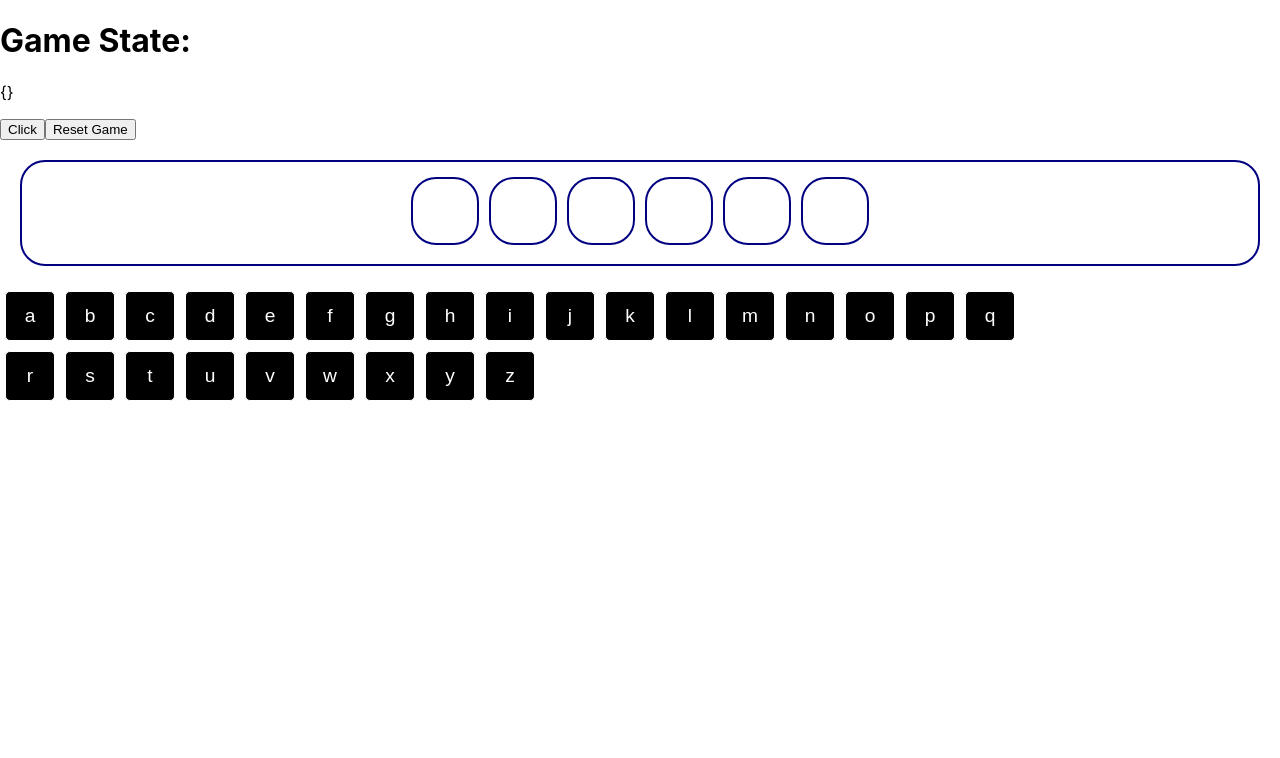
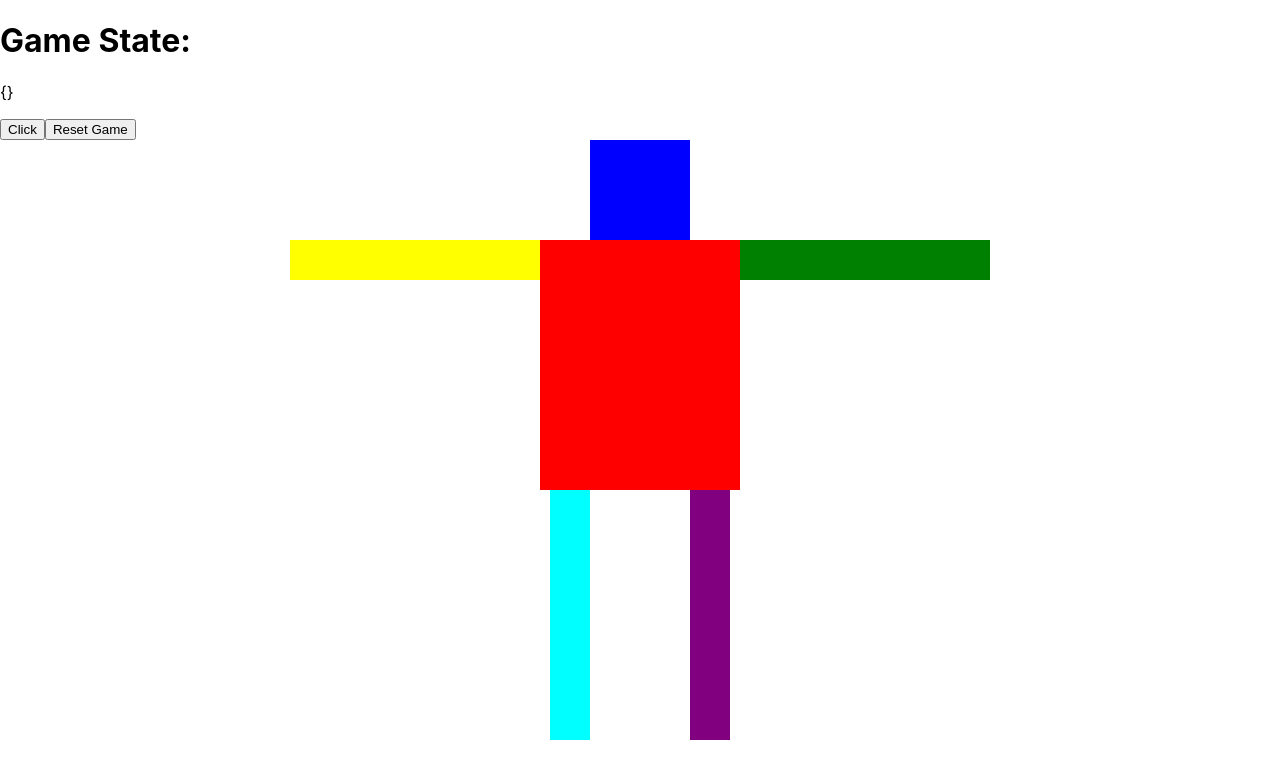
Before and after one commit to astrangethao/frankenman, a React (Create React App) app: page / in a window 1280 px wide. Shown: the top 758 px of the page. Built offline with nearby package versions, Linux system fonts and the light colour scheme; no server answers; the HTML template or start-up script is replaced by a standard one.

Commit message:
corpse is rendering

```diff
--- a/src/components/AlphaButton/AlphaButtons.js
+++ b/src/components/AlphaButton/AlphaButtons.js
@@ -35,6 +35,7 @@ class AlphaButtons extends Component {
       console.log("clicked", letter);
     };
     return (
+      <>
         <div className="btn-container">
           {alphabet.map((item, index) => {
             return (
@@ -48,6 +49,7 @@ class AlphaButtons extends Component {
             );
           })}
         </div>
+      </>
     );
   }
 }
--- a/src/components/App/App.js
+++ b/src/components/App/App.js
@@ -2,6 +2,7 @@ import React, { useState, useEffect } from "react";
 import socketIOClient from "socket.io-client";
 import WordDisplay from "../WordDisplay/WordDisplay";
 import AlphaButtons from "../AlphaButton/AlphaButtons";
+import Corpse from "../Corpse/Corpse";
 
 const socket = socketIOClient("http://localhost:5000");
 
@@ -32,9 +33,9 @@ function App() {
       <p>{gameStateString}</p>
       <button onClick={handleClick}>Click</button>
       <button onClick={handleReset}>Reset Game</button>
+      <Corpse />
       <WordDisplay word={testWord} />
       <AlphaButtons />
-
     </div>
   );
 }
--- /dev/null
+++ b/src/components/Corpse/Corpse.css
@@ -0,0 +1,65 @@
+#body-container {
+  display: flex;
+  flex-direction: column;
+  width: 700px;
+  height: 600px;
+  justify-content: center;
+}
+
+#high-c {
+  display: flex;
+  width: 100%;
+  justify-content: center;
+}
+#mid-c {
+  display: flex;
+  flex-direction: row;
+  width: 100%;
+  justify-content: center;
+}
+
+#low-c {
+  display: flex;
+  flex-direction: row;
+  width: 100%;
+  justify-content: center;
+}
+
+#head {
+  width: 100px;
+  height: 100px;
+  background: blue;
+}
+
+#torso {
+  width: 200px;
+  height: 250px;
+  background: red;
+  z-index: 1;
+}
+
+#right-arm {
+  width: 250px;
+  height: 40px;
+  background: yellow;
+}
+
+#left-arm {
+  width: 250px;
+  height: 40px;
+  background: green;
+}
+
+#left-leg {
+  width: 40px;
+  height: 250px;
+  background: purple;
+  margin-left: 50px;
+}
+
+#right-leg {
+  width: 40px;
+  height: 250px;
+  background: cyan;
+  margin-right: 50px;
+}
--- /dev/null
+++ b/src/components/Corpse/Corpse.js
@@ -0,0 +1,25 @@
+import React, { Component } from "react";
+import "./Corpse.css";
+
+class Corpse extends Component {
+  render() {
+    return (
+      <div id="corpse-container">
+        <div id="high-c">
+          <div id="head"></div>
+        </div>
+        <div id="mid-c">
+          <div id="right-arm"></div>
+          <div id="torso"></div>
+          <div id="left-arm"></div>
+        </div>
+        <div id="low-c">
+          <div id="right-leg"></div>
+          <div id="left-leg"></div>
+        </div>
+      </div>
+    );
+  }
+}
+
+export default Corpse;
--- a/src/components/WordDisplay/WordDisplay.js
+++ b/src/components/WordDisplay/WordDisplay.js
@@ -4,7 +4,6 @@ import Box from "../WordDisplay/Box";
 
 function WordDisplay(props) {
   const letter = props.word.split("");
-  console.log(letter);
 
   return (
     <div className="word-display-container">
```
Lines whose indentation alone changed are shown as unchanged.
